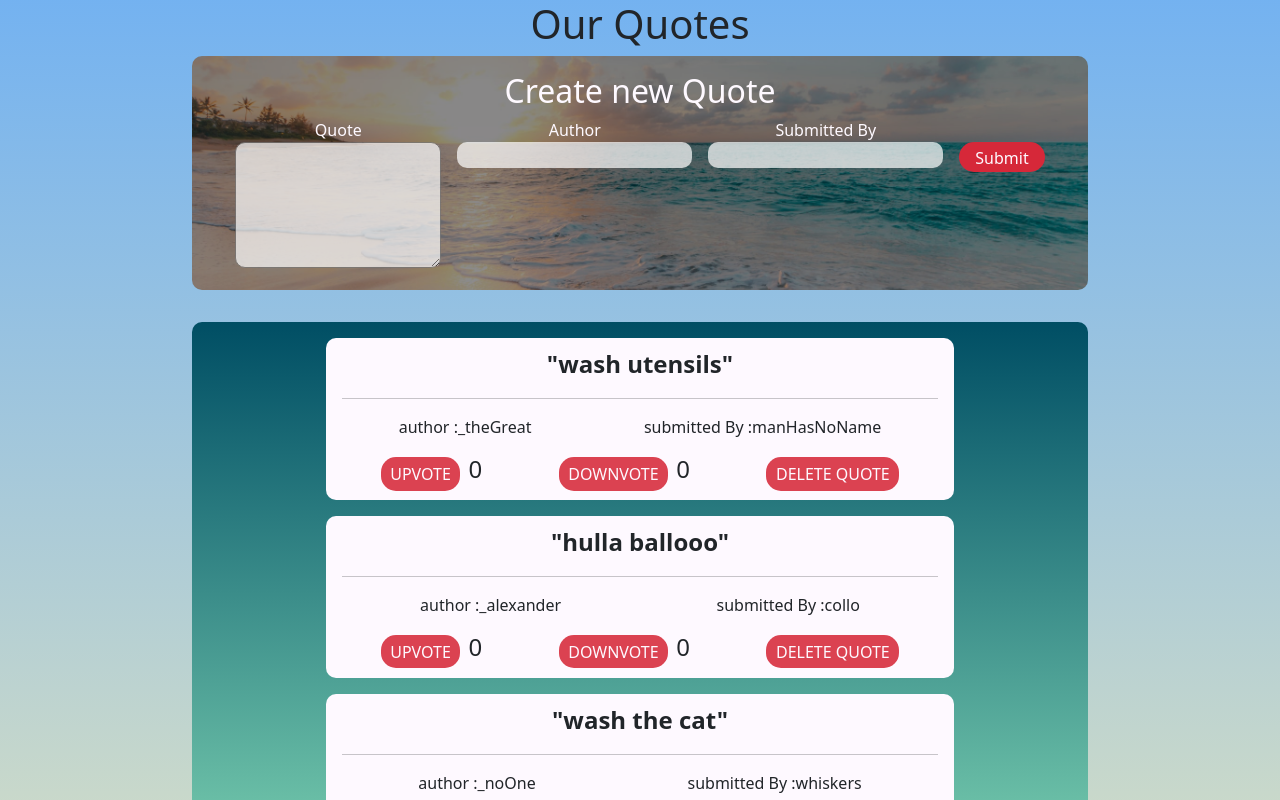
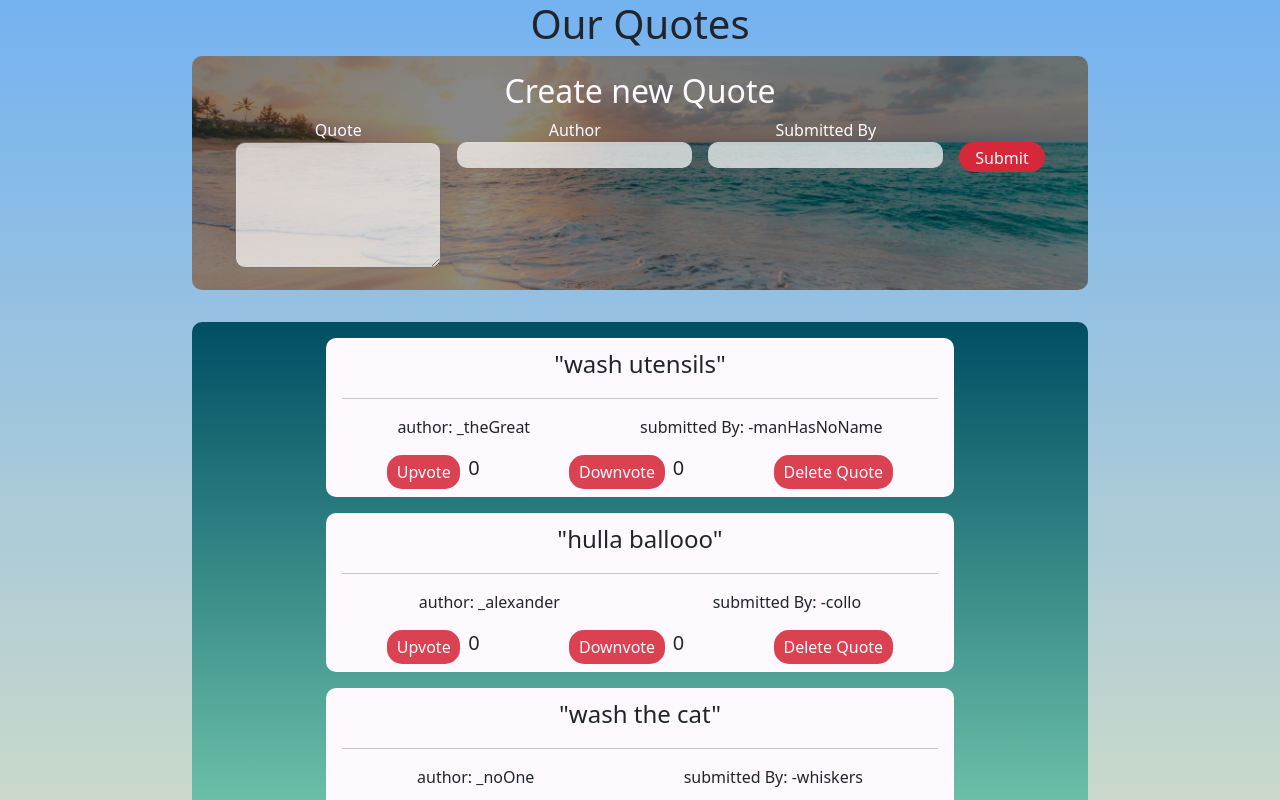
Before and after one commit to kennedybabu/thumps-up-quote-app, an Angular app: page / in a window 1280 px wide. Shown: the top 800 px of the page. Built offline with nearby package versions, Linux system fonts and the light colour scheme.

Commit message:
add licence file

```diff
--- a/src/app/quote-detail/quote-detail.component.html
+++ b/src/app/quote-detail/quote-detail.component.html
@@ -4,7 +4,7 @@
     </div>
     <hr>
     <div class="lower">
-        <p>author :_{{quote.author}}</p>
-        <p>submitted By :{{quote.submittedBy}}</p>
+        <p>author: _{{quote.author}}</p>
+        <p>submitted By: -{{quote.submittedBy}}</p>
     </div>
 </div>
--- a/src/app/quote-detail/quote-detail.component.scss
+++ b/src/app/quote-detail/quote-detail.component.scss
@@ -1,7 +1,6 @@
 .quote-container {
     p {
         font-size: 1.5rem;
-        font-weight: bold;
     }
 }
 
--- a/src/app/quote-form/quote-form.component.html
+++ b/src/app/quote-form/quote-form.component.html
@@ -24,7 +24,7 @@
             <label for="submittedBy">Submitted By</label><br>
             <input type="text" required id="submittedBy" [(ngModel)]="newQuote.submittedBy" name="submittedBy" #submittedBy="ngModel">
 
-            <div *ngIf="submittedBy.touched && !submittedBy.valid" class="alert alert-danger">
+            <div *ngIf="submittedBy.touched && !submittedBy.valid && !null && !undefined" class="alert alert-danger">
                 <p>Name of submitter required</p>
             </div>
         </div>
--- a/src/app/quote/quote.component.html
+++ b/src/app/quote/quote.component.html
@@ -14,11 +14,11 @@
                 <div class="btn-container">
                     <div>
                         <button (click)="upvoteQuote(i)">Upvote</button>
-                        <h4>{{quote.upVote}}</h4>
+                        <h5>{{quote.upVote}}</h5>
                     </div>
                     <div>
                         <button (click)="downVote(i)">Downvote</button>
-                        <h4>{{quote.downVote}}</h4>
+                        <h5>{{quote.downVote}}</h5>
                     </div>
 
                     <div>
--- a/src/app/quote/quote.component.scss
+++ b/src/app/quote/quote.component.scss
@@ -36,7 +36,6 @@ button {
     border: none;
     border-radius: 15px;
     padding: .3rem .6rem;
-    text-transform: uppercase;
     background-color: #db4251;
     color: #fef9ff;
 
@@ -57,7 +56,7 @@ button {
         flex-direction: row
     }
 
-    h4 {
+    h5 {
         padding-left: .5rem;
     }
 }
--- a/src/app/quote/quote.component.ts
+++ b/src/app/quote/quote.component.ts
@@ -28,7 +28,7 @@ export class QuoteComponent implements OnInit {
 
   addNewQuote(quote:any){
     let quoteLength = this.quotes.length
-    quote.id = quoteLength+1
+    quote.id = quoteLength+3
     this.quotes.unshift(quote)
   }
 
```
Also changed, not shown: 1 other file (tests, documents, lock files or other folders).
